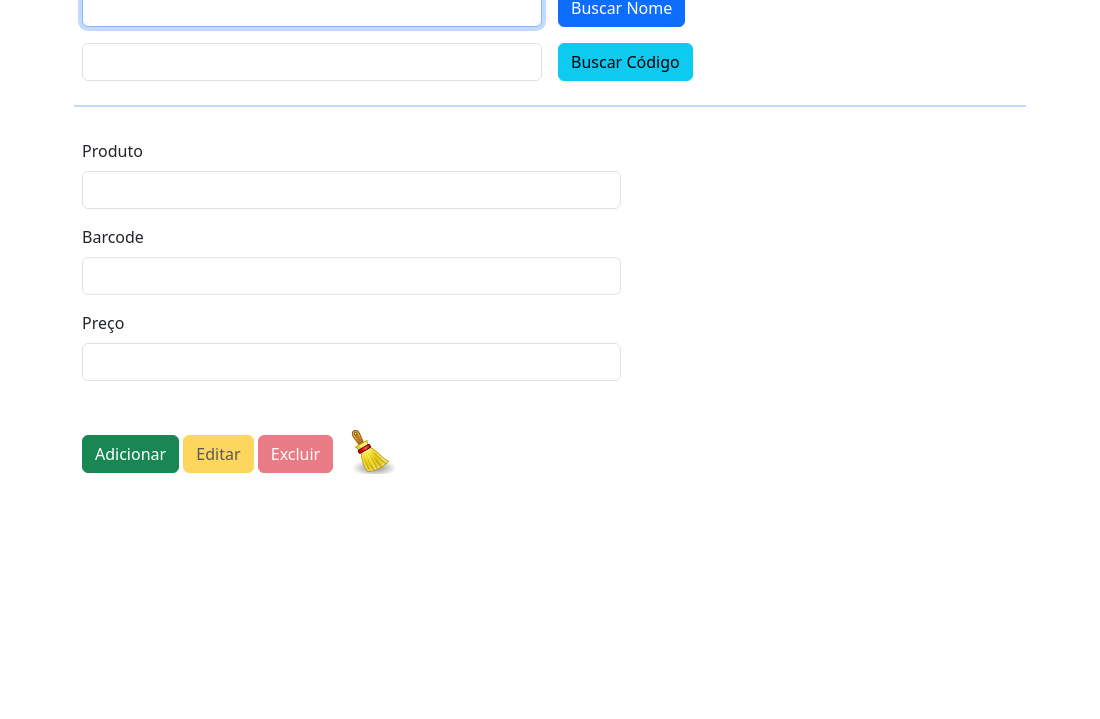
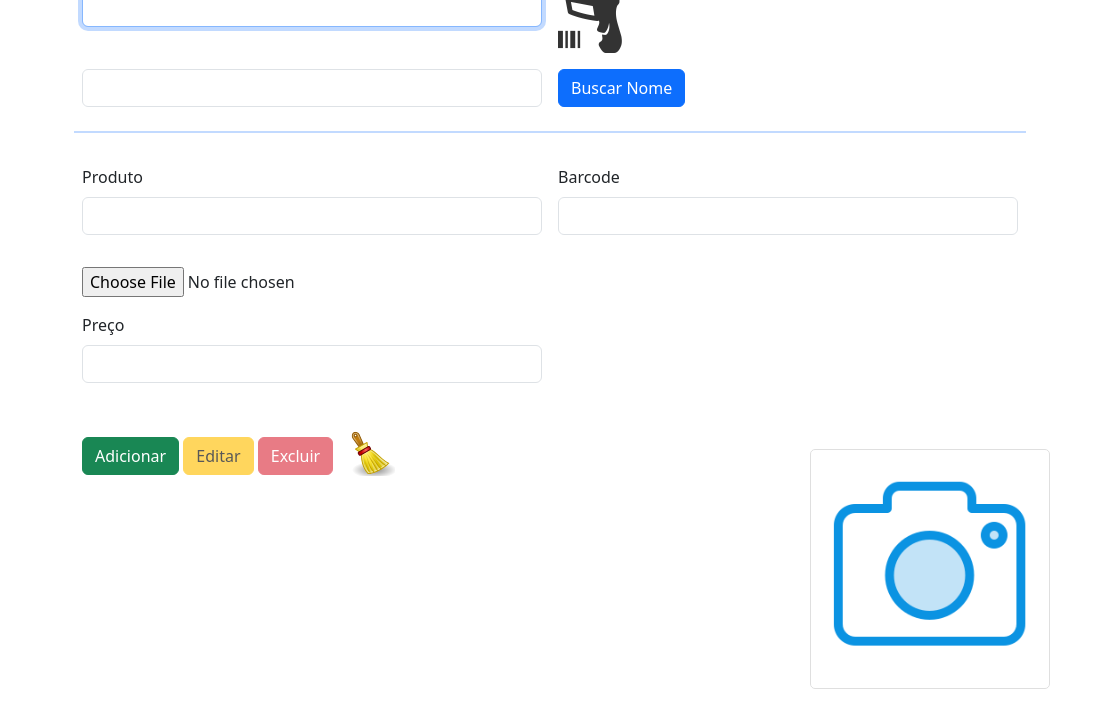
Before and after one commit to Fonseca-J/conestv3, an Electron app: page src/views/produtos.html in a window 1100 px wide. Shown: the part 81-800 px from the top of the page. Drawn offline with Linux system fonts and the light colour scheme; no server answers.

Commit message:
conestv3

```diff
--- a/src/public/css/style.css
+++ b/src/public/css/style.css
@@ -55,5 +55,16 @@ footer img {
 
 input[type=number]::-webkit-inner-spin-button {
     -webkit-appearance: none;
+}
 
-}
+/* Imagem do produto */
+#imageProductPreview {
+    border: 1px solid #dfdfdf;
+    border-radius: 5px;
+    width: 240px;
+    height: 240px;
+    padding: 5px;
+    position: fixed;
+    right: 50px;
+    bottom: 30px;
+ }
--- a/src/views/produtos.html
+++ b/src/views/produtos.html
@@ -12,8 +12,18 @@
 
 <body>
     <div class="container">
-        <h1>Produtos</h1>
-        <form id="frmProduct" class="mt-2 row g-3">
+        <h1 class=mt-3>Produtos</h1>
+        <form class="row g-3" id="frmProduct">
+            <!-- Buscar Produto -->
+            <div class="col-md-6">
+                <input type="text" class="form-control" id="searchProduct" maxlength="30" spellcheck="false">
+                <br>
+            </div>
+
+            <div class="col-md-4">
+                <img src="../public/img/barcode.png" alt="barcode">
+            </div>
+
             <!-- Buscar Produto -->
             <div class="col-md-6">
                 <input type="text" class="form-control" id="searchProduct" maxlength="30" spellcheck="false">
@@ -22,13 +32,7 @@
                 <button type="button" class="btn btn-primary" id="btnRead" onclick="buscarProduto()">Buscar Nome</button>
             </div>
 
-            <!-- Buscar Produto Por Barcode -->  <!--CODIGO UNO-->
-            <div id="frmProduct" class="col-md-6">
-                <input type="text" class="form-control" id="searchBarcode" maxlength="30" spellcheck="false">
-            </div>
-            <div class="col-md-6">
-                <button type="button" class="btn btn-info" id="btnRead" onclick="buscarProdutoPorBarcode()">Buscar Código</button>
-            </div>
+
             <hr class="mt-4 border border-primary border -1">
 
             <!-- ID do Produto -->
@@ -37,21 +41,27 @@
             </div>
 
             <!-- Nome do Produto -->
-            <div class="col-md-7">
+            <div class="col-md-6">
                 <label for="inputNameProduct" class="form-label">Produto</label>
                 <input class="form-control" type="text" id="inputNameProduct" spellcheck="false" maxlength="50"
                     required>
             </div>
 
             <!-- Barcode do Produto -->
-            <div class="col-md-7">
+            <div class="col-md-6">
                 <label for="inputBarcodeProduct" class="form-label">Barcode</label>
                 <input class="form-control" type="text" id="inputBarcodeProduct" spellcheck="false" maxlength="15"
                     required>
             </div>
 
+            <!-- Imagem do Produto -->
+            <div class="col-md-5">
+                <img src="../public/img/camera.png" alt="image" id="imageProductPreview">
+            </div>
+            <input type="file" id="imageProduct" required spellcheck="false" maxlength="50">
+
             <!-- Preço do Produto -->
-            <div class="col-md-7">
+            <div class="col-md-6">
                 <label for="inputPriceProduct" class="form-label">Preço</label>
                 <input class="form-control" type="number" id="inputPriceProduct" spellcheck="false" maxlength="50" required step="any">
             </div>
```
